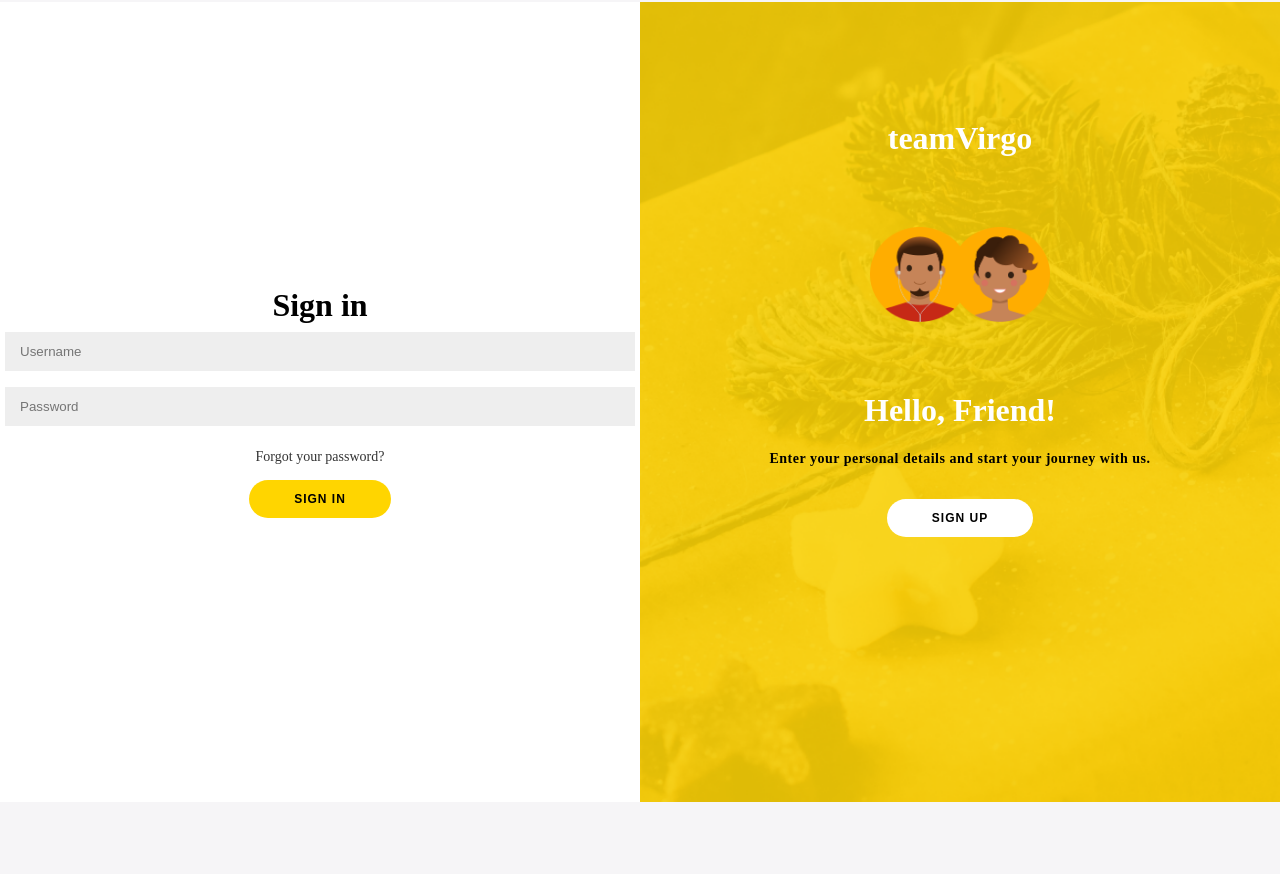
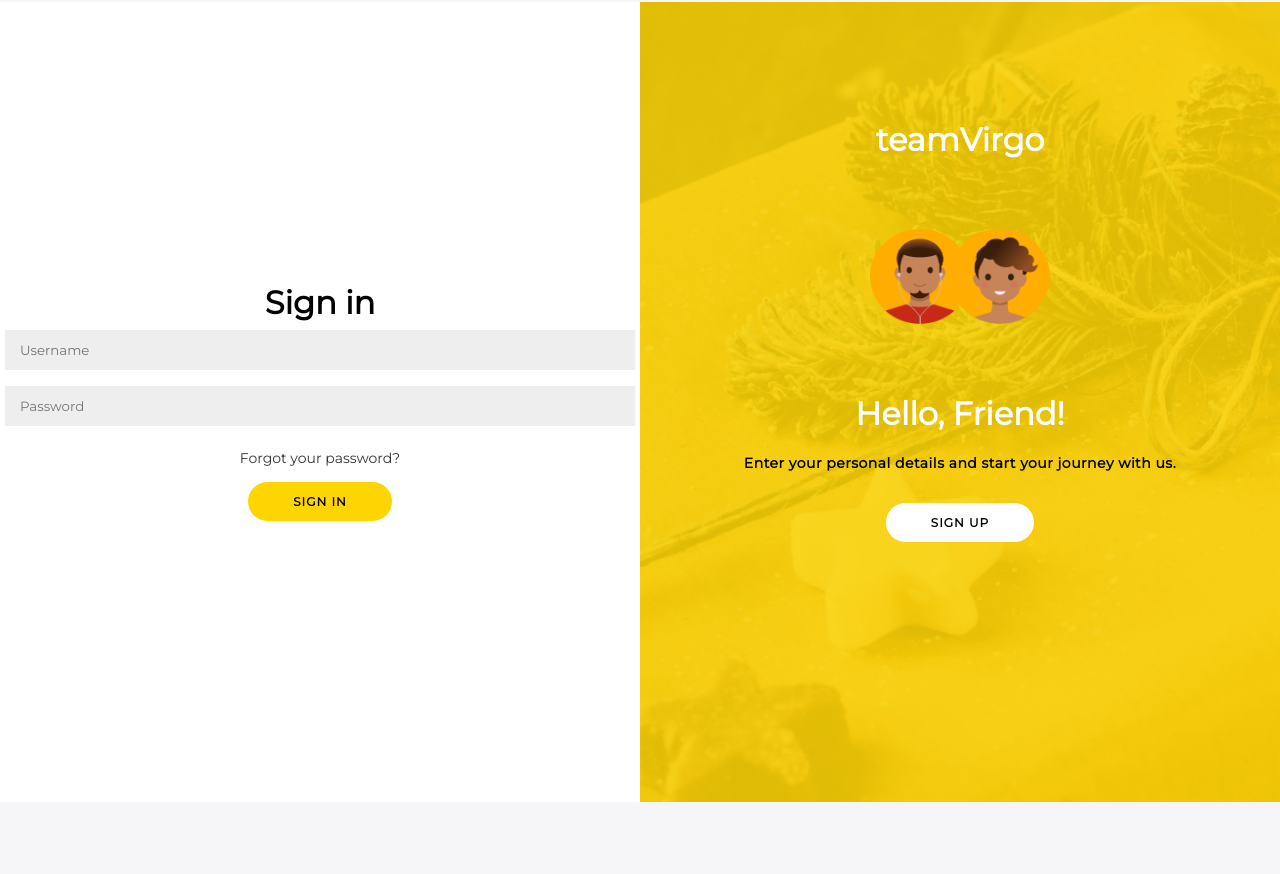
Before and after one commit to hngi/TeamVirgo-task, a PHP site: page / in a window 1280 px wide. Run offline with PHP 8.4, Linux system fonts and the light colour scheme; some libraries are stand-ins or nearby versions.

Commit message:
font change

```diff
--- a/css/style.css
+++ b/css/style.css
@@ -3,7 +3,7 @@
 }
 
 body{
-    font-family: Montserrat;
+    font-family: 'Montserrat', 'Lato', sans-serif;
     background: #f6f5f7;
     display: flex;
     flex-direction: column;
@@ -63,6 +63,7 @@ a{
 }
 
 .form-container input{
+    font-family: 'Montserrat', 'Lato', sans-serif;
     background: #eee;
     border: none;
     padding: 12px 15px;
@@ -71,6 +72,7 @@ a{
 }
 
 button{
+    font-family: 'Montserrat', 'Lato', sans-serif;
     border-radius: 20px;
     border: none;
     background: #ffd500;
--- a/index.html
+++ b/index.html
@@ -1,17 +1,15 @@
 <!doctype html>
 <html lang="en">
   <head>
-    <!-- Required meta tags -->
     <meta charset="utf-8">
     <meta name="viewport" content="width=device-width, initial-scale=1, shrink-to-fit=no">
-
-    <!-- Bootstrap CSS -->
     <link rel="stylesheet" href="https://use.fontawesome.com/releases/v5.8.1/css/all.css" crossorigin="anonymous">
+    <link href="https://fonts.googleapis.com/css?family=Lato|Montserrat&display=swap" rel="stylesheet">
     <link rel="stylesheet" href="css/style.css" />
-
-    <title>Slider Sign In/Sign Up Form</title>
+    <title>TeamVirgo Sign-in/Sign-up</title>
   </head>
   <body>
+
       <div class="container" id="container">
         <div class="form-container sign-up-container">
           <form action="#" method="POST">
@@ -38,7 +36,7 @@
             <div class="overlay-panel overlay-left">
               <h1>teamVirgo</h1>
               <img alt="avatars" src="images/avatars.png">
-            <p><h3>Let's get you logged in</h3></p>
+              <h3>Let's get you logged in</h3>
               <button class="ghost" id="signIn">Sign In</button>
             </div>
             <div class="overlay-panel overlay-right">
@@ -51,11 +49,8 @@
           </div>
         </div>
       </div>
-
     </div>
 
-    <!-- Optional JavaScript -->
-    <!-- jQuery first, then Popper.js, then Bootstrap JS -->
     <script src="js/main.js"></script>
     <script src="https://code.jquery.com/jquery-3.3.1.slim.min.js" integrity="sha384-q8i/X+965DzO0rT7abK41JStQIAqVgRVzpbzo5smXKp4YfRvH+8abtTE1Pi6jizo" crossorigin="anonymous"></script>
     <script src="https://cdnjs.cloudflare.com/ajax/libs/popper.js/1.14.3/umd/popper.min.js" integrity="sha384-ZMP7rVo3mIykV+2+9J3UJ46jBk0WLaUAdn689aCwoqbBJiSnjAK/l8WvCWPIPm49" crossorigin="anonymous"></script>
```
Lines whose indentation alone changed are shown as unchanged.
